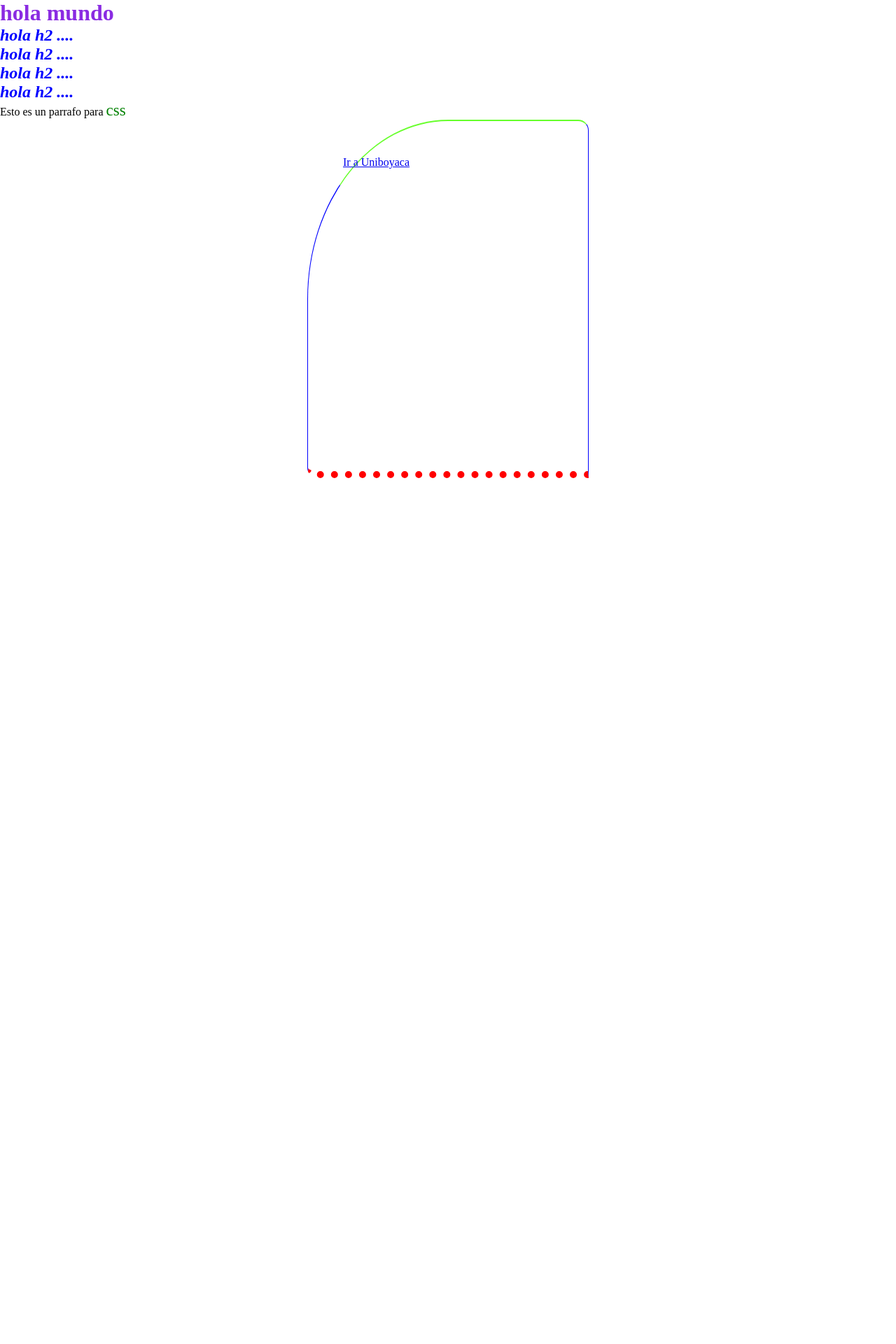
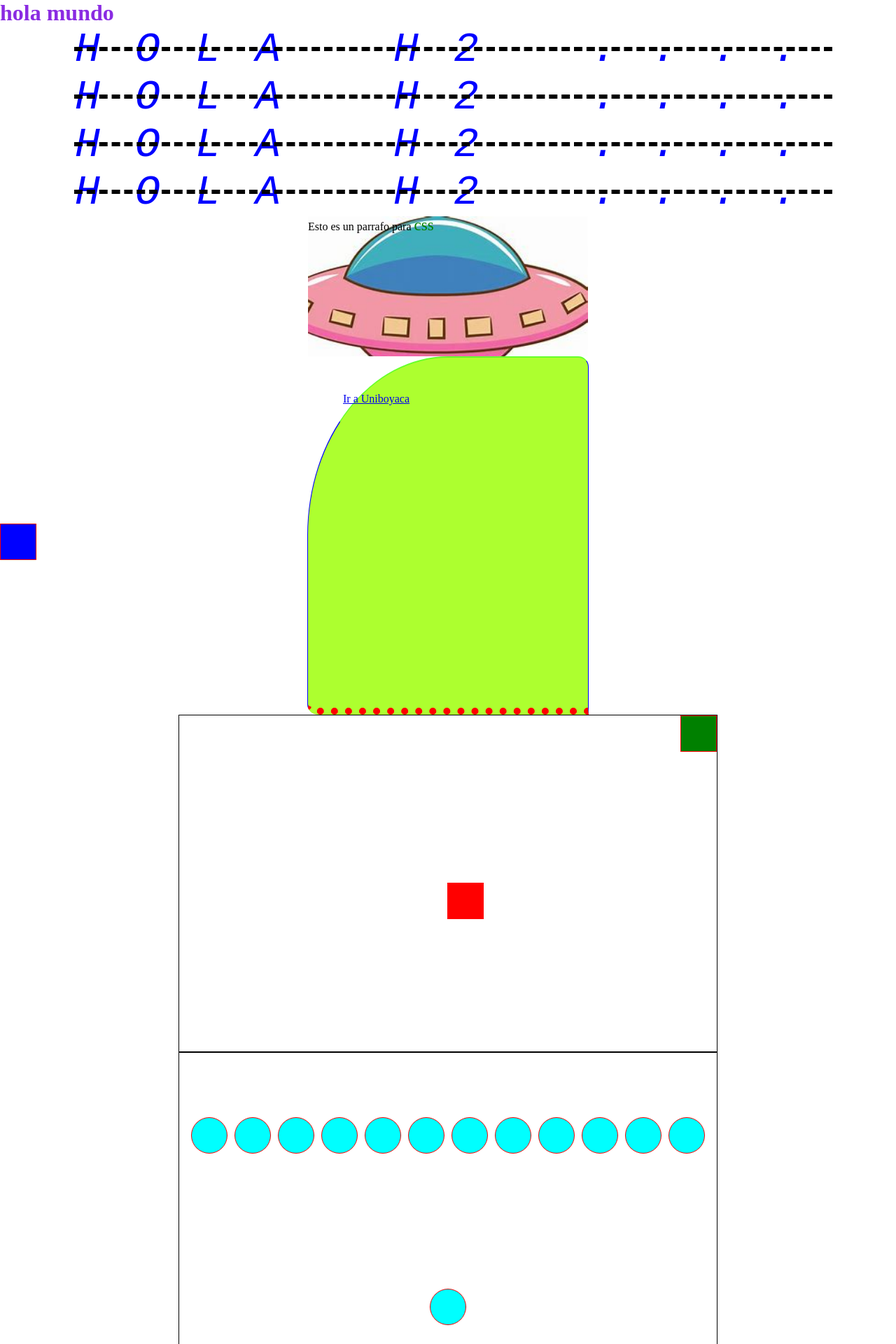
Before and after one commit to EstebanF77/programacionAvanzada_2025_1, a PHP site: page /ClaseCss.html in a window 1280 px wide. Shown: the top 1920 px of the page at 70% size. Before the commit the page ends 683 px from the top, so only its background shows below. Run offline with PHP 8.4, Linux system fonts and the light colour scheme.

Commit message:
Clase del 27 de febrero

```diff
--- a/CSS/Inicio.css
+++ b/CSS/Inicio.css
@@ -34,3 +34,122 @@
     padding: 50px;
 
 }
+
+h2{
+    font-size: 60px;
+    font-family: 'Courier New', Courier, monospace; /*da 3 tipografias ya que sirve como reservas*/
+    font-weight: normal; /*negrilla*/
+    font-style: oblique; /*italica o inclinada estilo del texto*/
+    text-align: center; /*alineacion del texto */
+    text-decoration: line-through; /*tachado*/
+    text-decoration-style: dashed; /*tachado con puntos*/
+    text-decoration-color: black; /*define el color del tachado*/
+    text-transform: uppercase; /*pone mayusculas el upocasible pone cada palabra con la inicial en mayuscula*/
+    text-shadow: 1px 10px 15px #000000 rgba(0, 0, 0, 0.5);/*,desplazamiento,altura,difuniminado,color el rbga es otra forma de ponder colores y el alfa ocila desde 0 a 1 y es la trasnparencia del fondo*/
+    text-indent: 16px;/*es la sangria o la identiacion del texto*/
+
+    word-spacing: 25px; /* espacio entre palabras*/
+    letter-spacing: 50px; /*espacio entre las letras*/
+
+    position: sticky; /* acopaña con el scrol al usuario */
+    top: 10px;
+
+
+
+}
+
+p{
+    margin: auto; /*Distribuye los espacios*/
+    width: 400px;
+    height: 200px;
+    background-color: rgba(150, 10, 500, 0.3);
+    background-image: url('../imagenes/omni\ trasnaparente.jpeg'),url('../imagenes/descarga.jpeg');/* el .. esapara las carpetas que estan fuera del proyecto*/
+    background-size: 100%,100%; /*el primero va para la primara imagen*/
+    background-position-x: 20px;
+    background-position-y: 50px;
+    background-position: 0px 0px; /*se puede este apara sustiruir las 2 lisneas anteriores*/
+
+}
+section{
+    width: 60vw;
+    height: 60vh;
+    border: 1px solid black;
+    margin: auto;
+    position: relative; /*pone los limites para los elemntos que tiene dentro */
+    display: flex; /*alinea de manera horizontal*/
+    flex-direction: row ;
+    flex-wrap: wrap; /*agrega los saltos de linea*/
+    gap: 10px; /*separa los elementos*/
+    justify-content: center;
+    align-items: center;
+
+}
+
+.cuadrado{
+    width: 50px;
+    height: 50px;
+}
+.c1{
+    background-color: red;
+    position: relative; /*para poderlo mover*/
+    top: 25px;
+    left: 25px;
+}
+.c2{
+    background-color: green;
+    position: absolute;
+    top: 0px;
+    right: 0px;
+}
+.c3{
+    background-color: blue;
+    position: fixed; /*lo comvierte en elemento flotante*/
+    left: 0px;
+    bottom: 0px;
+}
+.circulo{
+    width: 50px;
+    height: 50px;
+    background-color: aqua;
+    border-radius: 50%;
+}
+
+main{
+    width: 100vw;
+    height: 80vh;
+    display: grid;
+    grid-template-columns: 25% 25% 50%  ;
+    grid-template-rows: auto;
+    grid-template-areas: /*asigna un area a cada elemnto */
+    'footer footer dv1'
+     'nav . dv1'
+     'nav header header'
+     '. header header';
+
+}
+header{
+    grid-area: header;
+    background: red;
+    width: 100%;
+    height: 200px;
+}
+nav{
+    grid-area: nav;
+    background: blue ;
+    width: 100%;
+    height: 300px;
+
+}
+footer{
+    grid-template-areas: footer ;
+    width: 100%;
+    height: 150px;
+    background: black;
+}
+div{
+    grid-template-areas: dv1;
+    width: 100%;
+    height: 100px;
+    background: greenyellow;
+    border: 1px solid red;
+}
--- a/ClaseCss.html
+++ b/ClaseCss.html
@@ -34,5 +34,43 @@
             Ir a Uniboyaca
         </a>
     </div>
+
+
+    <section>
+        <div class="cuadrado c1"></div>
+        <div class="cuadrado c2"></div>
+        <div class="cuadrado c3"></div>
+
+
+
+    </section>
+
+    <section>
+        <div class="circulo"></div>
+        <div class="circulo"></div>
+        <div class="circulo"></div>
+        <div class="circulo"></div>
+        <div class="circulo"></div>
+        <div class="circulo"></div>
+        <div class="circulo"></div>
+        <div class="circulo"></div>
+        <div class="circulo"></div>
+        <div class="circulo"></div>
+        <div class="circulo"></div>
+        <div class="circulo"></div>
+        <div class="circulo"></div>
+
+    </section>
+    <main>
+        <header></header>
+        <nav></nav>
+        <div></div>
+        <footer></footer>
+    </main>
+
+
+
+
+
 </body>
 </html>
```
Also changed, not shown: imagenes/descarga.jpeg (added), imagenes/omni trasnaparente.jpeg (added), imagenes/omni.jpeg (added).
